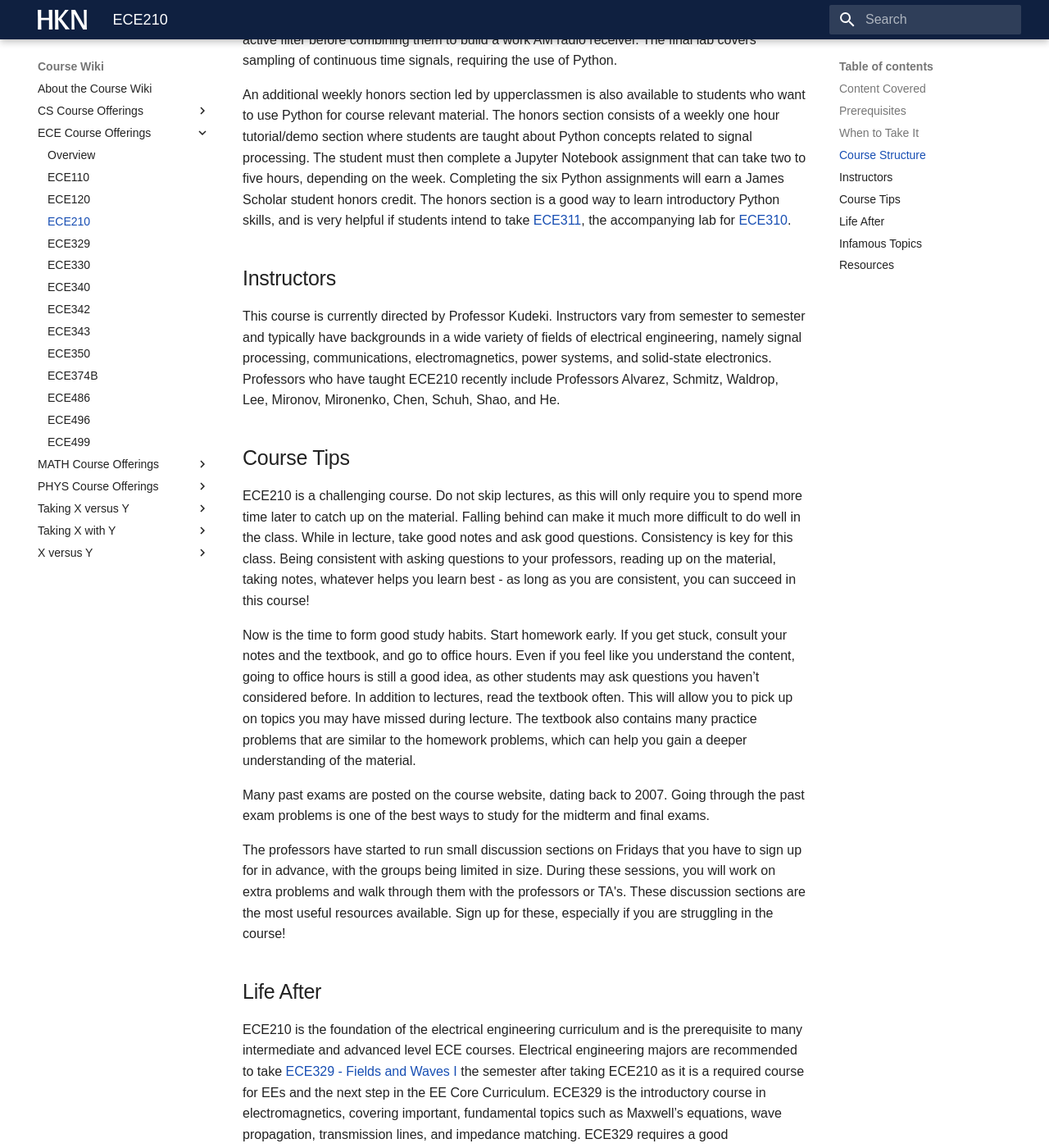
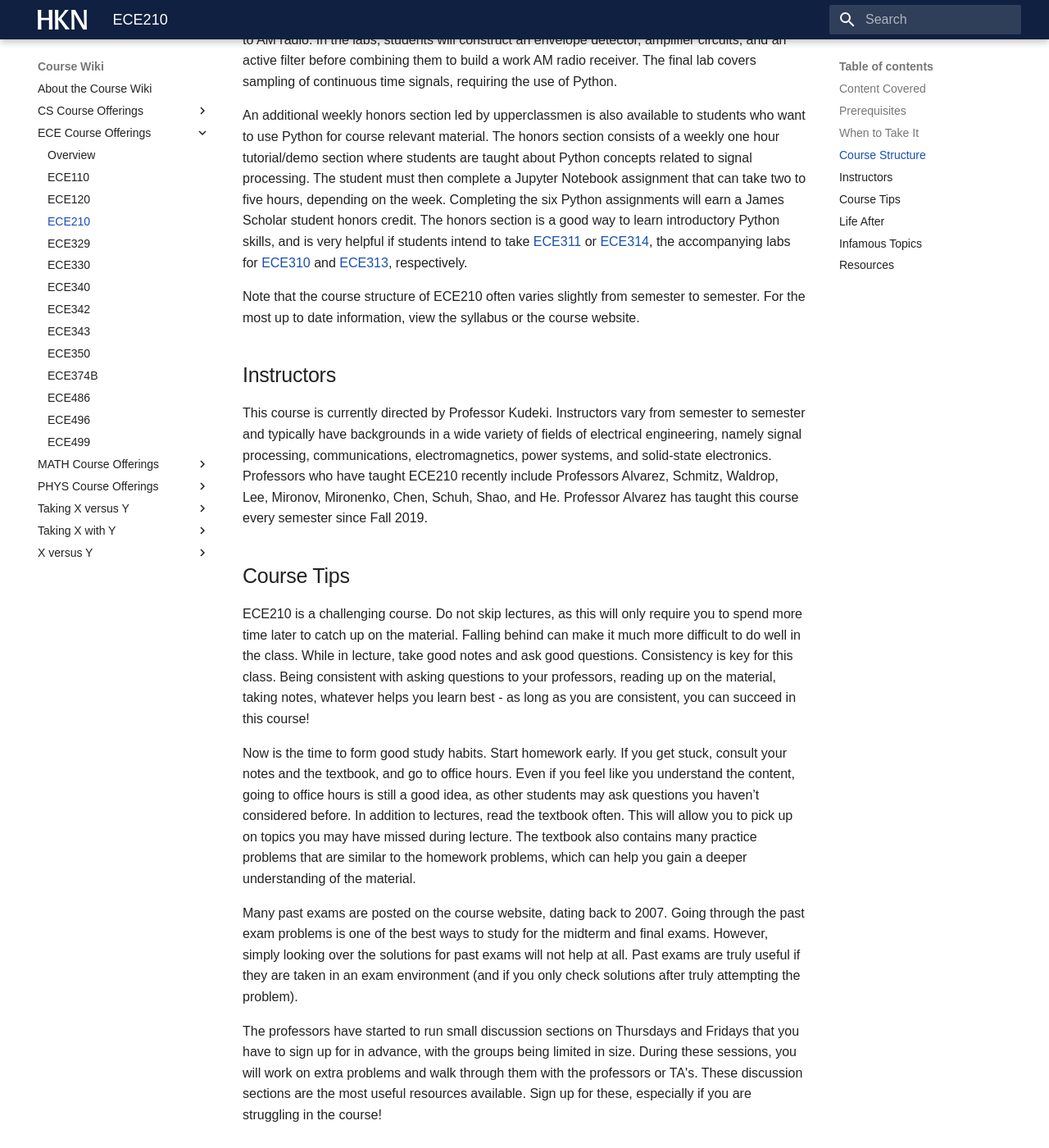
Before and after one commit to hkn-alpha/wiki, an MkDocs documentation site: the page built from docs/Course Wiki/ECE Course Offerings/ECE210.md, in a window 1280 px wide and 1400 px high, scrolled down 3928 px. Shown: the whole window at 82% size. Built offline with MkDocs 1.6.1 and Material for MkDocs 9.7.7, drawn with Linux system fonts in a browser that asks for light colours; some web fonts are replaced; some of the changed text lies outside the part shown.

Commit message:
Made requested changes to ECE210.md

```diff
--- a/docs/Course Wiki/ECE Course Offerings/ECE210.md
+++ b/docs/Course Wiki/ECE Course Offerings/ECE210.md
@@ -40,13 +40,13 @@
 - [PHYS212](../PHYS%20Course%20Offerings/PHYS212.md)
 - [MATH285](../MATH%20Course%20Offerings/MATH285.md) (corequisite)
 
-[ECE110](ECE110.md), [PHYS212](../PHYS%20Course%20Offerings/PHYS212.md), and credit or concurrent registration in [MATH285](../MATH%20Course%20Offerings/MATH285.md) are listed as official prerequisites of this course. Although MATH285 can be taken concurrently, it is recommended to take it beforehand, if possible, as ECE210 heavily involves solving differential equations. A student that takes them concurrently might have to learn some topics in ECE210 before MATH285, which can be tricky. Fourier series and transforms, for example, are covered in ECE210 before they are covered in MATH285. Note that there are slight differences in methods used for many overlapping topics between MATH285 and ECE210 which make these courses somewhat challenging to take concurrently. For example, ECE210 teaches Fourier transforms in terms of strictly complex numbers, while MATH285 reduces these expressions to real sine and cosine functions.
+[ECE110](ECE110.md), [PHYS212](../PHYS%20Course%20Offerings/PHYS212.md), and credit or concurrent registration in [MATH285](../MATH%20Course%20Offerings/MATH285.md) are listed as official prerequisites of this course. Although MATH285 can be taken concurrently, it is recommended to take it beforehand, if possible, as ECE210 relies heavily on the ability to solve differential equations. A student that takes them concurrently might have to learn some topics in ECE210 before MATH285, which can be tricky. Fourier series and transforms, for example, are covered in ECE210 before they are covered in MATH285. Note that there are slight differences in methods used for many overlapping topics between MATH285 and ECE210 which make these courses somewhat challenging to take concurrently. For example, ECE210 teaches Fourier transforms in terms of strictly complex numbers, while MATH285 reduces these expressions to real sine and cosine functions.
 
 Relevant topics from ECE110 include DC circuit analysis - Thevenin and Norton equivalents, the node-voltage method, and source transformations - and lab work involving breadboards, oscilloscopes, and function generators.  An understanding of basic AC circuit analysis, i.e., voltages and currents in RC, RL, and LC circuits, resonance, and phasors from PHYS212 is also important.  In MATH285, paying extra attention to topics of first order solutions, Fourier series, Fourier transforms, and Laplace transforms will come in handy.
 
 ## When to Take It
 
-Students interested in electrical engineering should take ECE210 as soon as possible. It is strongly recommended for electrical engineering majors to take this course by the second semester of their sophomore year to graduate in time.  ECE210 is the backbone of the electrical engineering curriculum as it covers fundamental concepts used in almost every upper level electrical engineering course.  It is a prerequisite for many required and elective intermediate electrical engineering courses, including [ECE310](ECE310.md), [ECE329](ECE329.md), [ECE330](ECE330.md), [ECE340](ECE340.md), and [ECE342](ECE342.md).  While ECE210 largely covers introductory circuit analysis and analog signal processing, the course also develops one's intellectual maturity applicable in other areas of electrical engineering. Computer engineering students can be a bit more flexible with when they take this class, but should still take it sooner rather than later in order to open up future elective and upper level coursework.
+Students interested in electrical engineering should take ECE210 as soon as possible. It is strongly recommended for electrical engineering majors to take this course by the second semester of their sophomore year to graduate in time.  ECE210 is the backbone of the electrical engineering curriculum as it covers fundamental concepts used in almost every upper level electrical engineering course.  It is a prerequisite for many required and elective intermediate electrical engineering courses, including [ECE310](ECE310.md), [ECE329](ECE329.md), [ECE330](ECE330.md), [ECE340](ECE340.md), and [ECE342](ECE342.md).  While ECE210 largely covers introductory circuit analysis and analog signal processing, the course also develops one's intellectual maturity applicable in other areas of electrical engineering. Computer engineering students can be a bit more flexible with when they take this class, but should still take it sooner rather than later in order to open up future elective and upper level coursework.  To take ECE210 as soon as possible, start taking required MATH and PHYS courses right away, so that you are able to take [MATH285](../MATH%20Course%20Offerings/MATH285.md) and [PHYS212](../PHYS%20Course%20Offerings/PHYS212.md) as soon as possible.
 
 ## Course Structure
 
@@ -62,11 +62,13 @@
 
 Finally, ECE210 also has a lab component, focusing on the real-world applications of concepts covered in lecture, of which there are many.  Lab meetings are biweekly and do not begin until one month into the semester.  One week before the lab section meets for demos, a short prelab assignment is due.  The prelab assignments are not too difficult and are meant to review necessary concepts from lecture for the upcoming lab.  There are a total of five lab assignments  in ECE210.  For each lab assignment, students will fill out a worksheet.  The worksheets require the student to build circuits, take measurements of their circuits using the ADALM-2000 and Scopy software, including measuring frequency response and Fourier coefficients, and plot signals in the time and frequency domains.  During the lab section, students are expected to demo their circuit to the TAs or CAs.  Much of the lab covers the application of signal processing to AM radio.  In the labs, students will construct an envelope detector, amplifier circuits, and an active filter before combining them to build a work AM radio receiver.  The final lab covers sampling of continuous time signals, requiring the use of Python.
 
-An additional weekly honors section led by upperclassmen is also available to students who want to use Python for course relevant material. The honors section consists of a weekly one hour tutorial/demo section where students are taught about Python concepts related to signal processing. The student must then complete a Jupyter Notebook assignment that can take two to five hours, depending on the week. Completing the six Python assignments will earn a James Scholar student honors credit. The honors section is a good way to learn introductory Python skills, and is very helpful if students intend to take [ECE311](ECE311.md), the accompanying lab for [ECE310](ECE310.md).
+An additional weekly honors section led by upperclassmen is also available to students who want to use Python for course relevant material. The honors section consists of a weekly one hour tutorial/demo section where students are taught about Python concepts related to signal processing. The student must then complete a Jupyter Notebook assignment that can take two to five hours, depending on the week. Completing the six Python assignments will earn a James Scholar student honors credit. The honors section is a good way to learn introductory Python skills, and is very helpful if students intend to take [ECE311](ECE311.md) or [ECE314](ECE314.md), the accompanying labs for [ECE310](ECE310.md) and [ECE313](ECE313.md), respectively.
+
+Note that the course structure of ECE210 often varies slightly from semester to semester.  For the most up to date information, view the syllabus or the course website.
 
 ## Instructors
 
-This course is currently directed by Professor Kudeki.  Instructors vary from semester to semester and typically have backgrounds in a wide variety of fields of electrical engineering, namely signal processing, communications, electromagnetics, power systems, and solid-state electronics.  Professors who have taught ECE210 recently include Professors Alvarez, Schmitz, Waldrop, Lee, Mironov, Mironenko, Chen, Schuh, Shao, and He.
+This course is currently directed by Professor Kudeki.  Instructors vary from semester to semester and typically have backgrounds in a wide variety of fields of electrical engineering, namely signal processing, communications, electromagnetics, power systems, and solid-state electronics.  Professors who have taught ECE210 recently include Professors Alvarez, Schmitz, Waldrop, Lee, Mironov, Mironenko, Chen, Schuh, Shao, and He.  Professor Alvarez has taught this course every semester since Fall 2019.
 
 ## Course Tips
 
@@ -74,9 +76,9 @@
 
 Now is the time to form good study habits.  Start homework early.  If you get stuck, consult your notes and the textbook, and go to office hours.  Even if you feel like you understand the content, going to office hours is still a good idea, as other students may ask questions you haven’t considered before.  In addition to lectures, read the textbook often.  This will allow you to pick up on topics you may have missed during lecture.  The textbook also contains many practice problems that are similar to the homework problems, which can help you gain a deeper understanding of the material.
 
-Many past exams are posted on the course website, dating back to 2007.  Going through the past exam problems is one of the best ways to study for the midterm and final exams.
+Many past exams are posted on the course website, dating back to 2007.  Going through the past exam problems is one of the best ways to study for the midterm and final exams.  However, simply looking over the solutions for past exams will not help at all. Past exams are truly useful if they are taken in an exam environment (and if you only check solutions after truly attempting the problem).
 
-The professors have started to run small discussion sections on Fridays that you have to sign up for in advance, with the groups being limited in size.  During these sessions, you will work on extra problems and walk through them with the professors or TA's.  These discussion sections are the most useful resources available.  Sign up for these, especially if you are struggling in the course!
+The professors have started to run small discussion sections on Thursdays and Fridays that you have to sign up for in advance, with the groups being limited in size.  During these sessions, you will work on extra problems and walk through them with the professors or TA's.  These discussion sections are the most useful resources available.  Sign up for these, especially if you are struggling in the course!
 
 ## Life After
 
```
Also changed, not shown: other parts of docs/Course Wiki/ECE Course Offerings/ECE210.md (+1 -1 lines).
